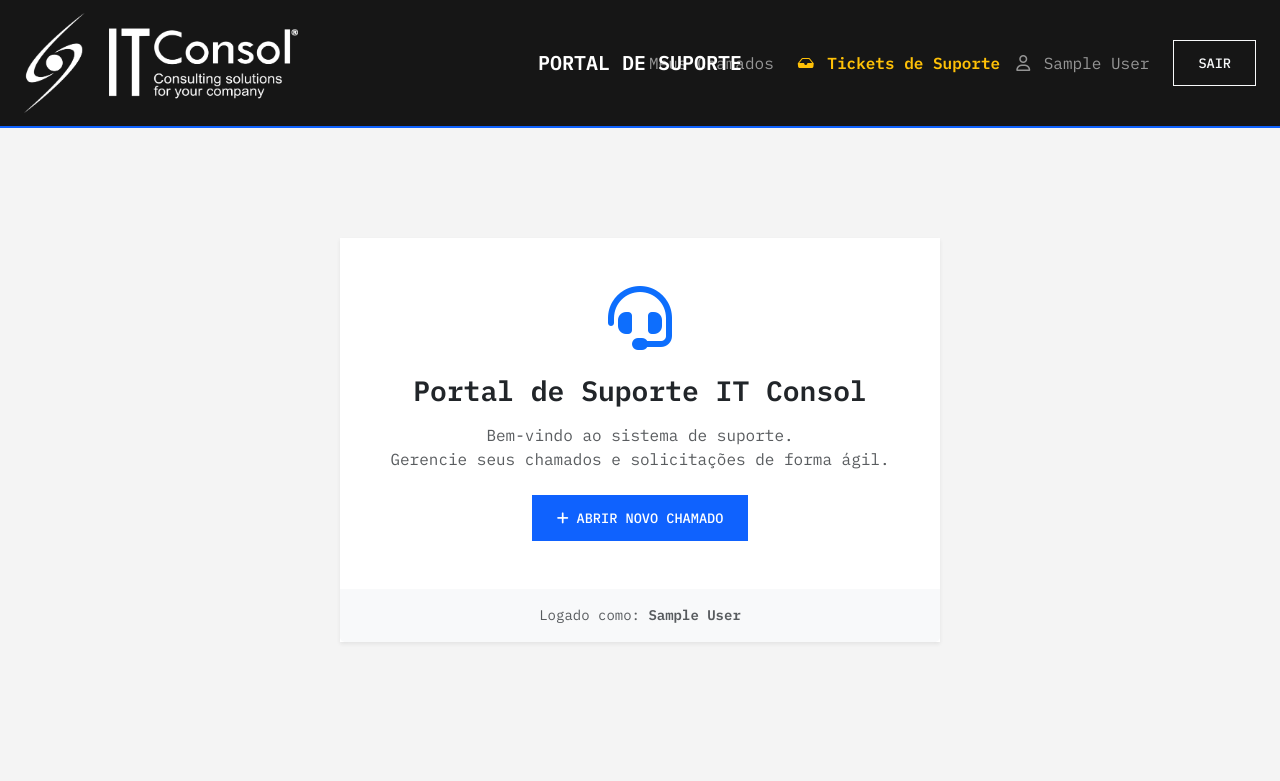
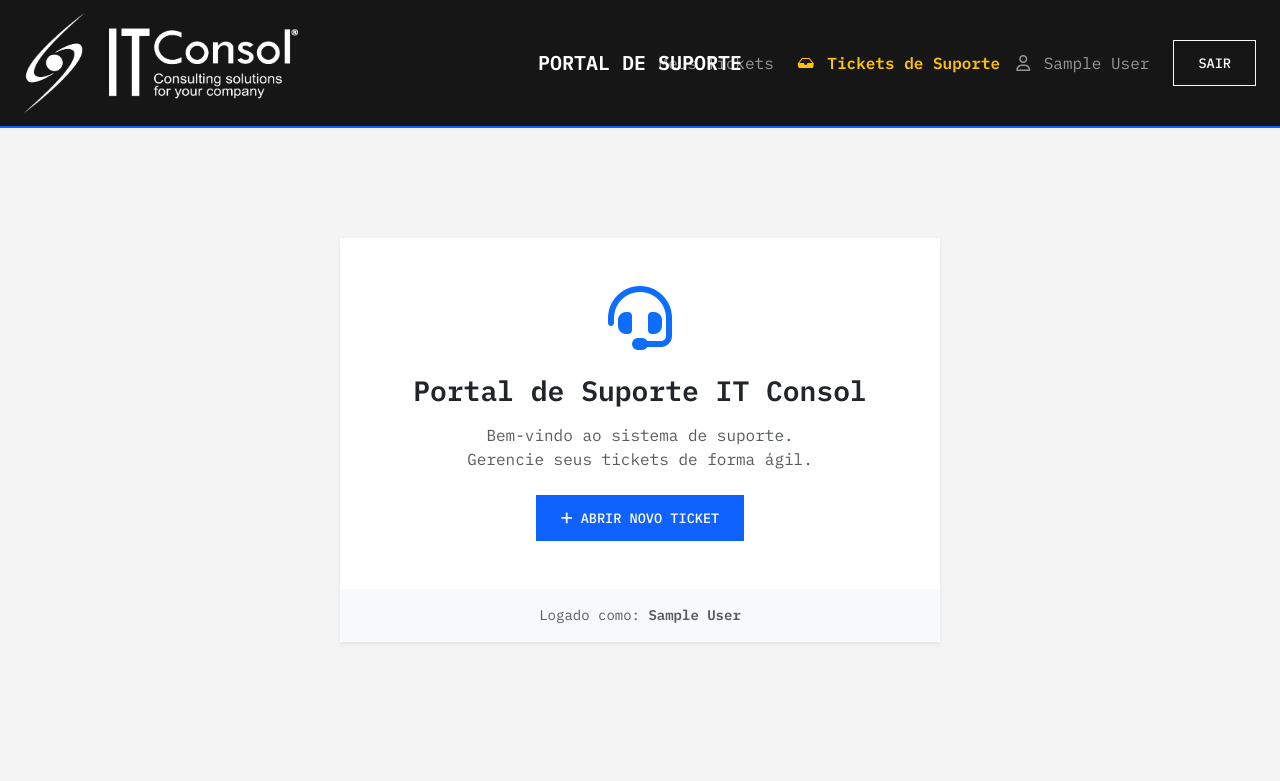
Before and after one commit to Gustavo-Falci/portal_suporte_maximo, a Django app: page / in a window 1280 px wide. Shown: the top 781 px of the page. Run offline with Django 5.2, Linux system fonts and the light colour scheme; the visitor is signed in with stand-in values (Sample User, id 1).

Commit message:
Alterando umas  parada ai

```diff
--- a/tickets/templates/tickets/base.html
+++ b/tickets/templates/tickets/base.html
@@ -34,7 +34,7 @@
             <div class="collapse navbar-collapse justify-content-end" id="navbarNav">
                 <ul class="navbar-nav align-items-center">
                     <li class="nav-item">
-                        <a class="nav-link" href="{% url 'meus_tickets' %}">Meus Chamados</a>
+                        <a class="nav-link" href="{% url 'meus_tickets' %}">Meus Tickets</a>
                     </li>
                     {% if user.is_support_team %}
                     <li class="nav-item ms-lg-2">
--- a/tickets/templates/tickets/bem_vindo.html
+++ b/tickets/templates/tickets/bem_vindo.html
@@ -14,13 +14,13 @@
             <h1 class="h3 fw-bold mb-3">Portal de Suporte IT Consol</h1>
             <p class="text-muted mb-4">
                 Bem-vindo ao sistema de suporte.<br>
-                Gerencie seus chamados e solicitações de forma ágil.
+                Gerencie seus tickets de forma ágil.
             </p>
 
             <div class="d-grid gap-3 d-sm-flex justify-content-center">
                 {% if user.is_authenticated %}
                     <a href="{% url 'criar_ticket' %}" class="btn btn-primary btn-lg px-4">
-                        <i class="fa-solid fa-plus me-2"></i>Abrir Novo Chamado
+                        <i class="fa-solid fa-plus me-2"></i>Abrir Novo Ticket
                     </a>
                     {% else %}
                     <a href="{% url 'login' %}" class="btn btn-primary btn-lg px-5">
--- a/tickets/templates/tickets/criar_ticket.html
+++ b/tickets/templates/tickets/criar_ticket.html
@@ -3,7 +3,7 @@
 {% block content %}
 <div class="abrir-container">
     <div class="d-flex justify-content-between align-items-center mb-4">
-        <h2 class="h4 fw-bold"><i class="fa-solid fa-pen-to-square me-2 text-primary"></i>Novo Chamado</h2>
+        <h2 class="h4 fw-bold"><i class="fa-solid fa-pen-to-square me-2 text-primary"></i>Novo Ticket</h2>
         <a href="{% url 'pagina_inicial' %}" class="btn btn-outline-secondary btn-sm">Cancelar</a>
     </div>
 
@@ -134,7 +134,7 @@
                 <div class="d-flex justify-content-end">
                     <button type="submit" class="btn btn-primary btn-lg" id="btnSubmit">
                         <span class="spinner-border spinner-border-sm d-none" role="status" aria-hidden="true"></span>
-                        <span class="btn-text">Criar chamado</span>
+                        <span class="btn-text">Criar ticket</span>
                         <i class="fa-solid fa-paper-plane ms-2"></i>
                     </button>
                 </div>
--- a/tickets/templates/tickets/detalhe_ticket.html
+++ b/tickets/templates/tickets/detalhe_ticket.html
@@ -7,7 +7,7 @@
             &larr; Voltar
         </a>
         <h2 class="fw-bold mb-0 d-flex align-items-center">
-            Detalhes do Chamado
+            Detalhes do Ticket
             {% if ticket.maximo_id %}
                 <span class="ms-2">#{{ ticket.maximo_id }}</span>
             {% else %}
--- a/tickets/templates/tickets/meus_tickets.html
+++ b/tickets/templates/tickets/meus_tickets.html
@@ -7,7 +7,7 @@
 <div class="container mt-5">
     <div class="row mb-4 align-items-center">
         <div class="col-md-8">
-            <h2 class="fw-bold mb-1">Meus Chamados</h2>
+            <h2 class="fw-bold mb-1">Meus Tickets</h2>
             <p class="text-muted mb-0" style="font-size: 0.9rem;">
                 Acompanhe o status das seus tickets.
             </p>
@@ -71,7 +71,7 @@
                                     <svg xmlns="http://www.w3.org/2000/svg" width="48" height="48" fill="currentColor" class="bi bi-inbox mb-3" viewBox="0 0 16 16">
                                         <path d="M4.98 4a.5.5 0 0 0-.39.188L1.54 8H6a.5.5 0 0 1 .5.5 1.5 1.5 0 1 0 3 0A.5.5 0 0 1 10 8h4.46l-3.05-3.812A.5.5 0 0 0 11.02 4H4.98zm-1.17-.437A1.5 1.5 0 0 1 4.98 3h6.04a1.5 1.5 0 0 1 1.17.563l3.7 4.625a.5.5 0 0 1 .106.374l-.39 3.124A1.5 1.5 0 0 1 14.117 13H1.883a1.5 1.5 0 0 1-1.489-1.314l-.39-3.124a.5.5 0 0 1 .106-.374l3.7-4.625z"/>
                                     </svg>
-                                    <p class="mb-1">Nenhum chamado encontrado.</p>
+                                    <p class="mb-1">Nenhum ticket encontrado.</p>
                                     <small>Seus tickets abertos aparecerão aqui.</small>
                                 </div>
                             </td>
--- a/tickets/templates/tickets/sucesso.html
+++ b/tickets/templates/tickets/sucesso.html
@@ -15,7 +15,7 @@
 
         <div class="d-grid gap-2 col-10 mx-auto">
             <a href="{% url 'criar_ticket' %}" class="btn btn-primary">
-                <i class="fa-solid fa-plus me-2"></i>Abrir Outro Chamado
+                <i class="fa-solid fa-plus me-2"></i>Abrir Outro Ticket
             </a>
             <a href="{% url 'pagina_inicial' %}" class="btn btn-outline-secondary">
                 <i class="fa-solid fa-house me-2"></i>Voltar ao Início
```
